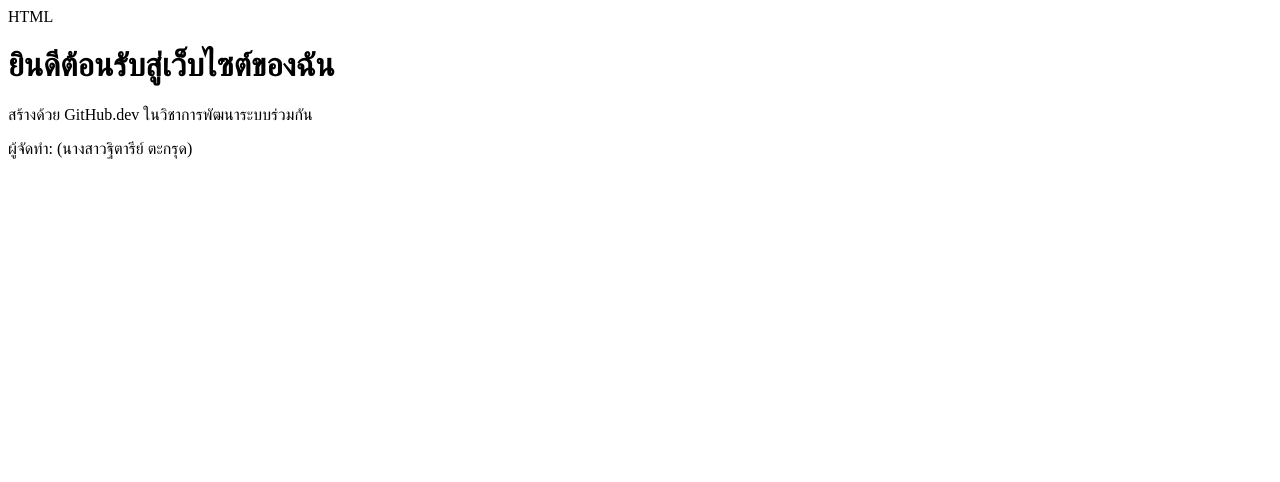
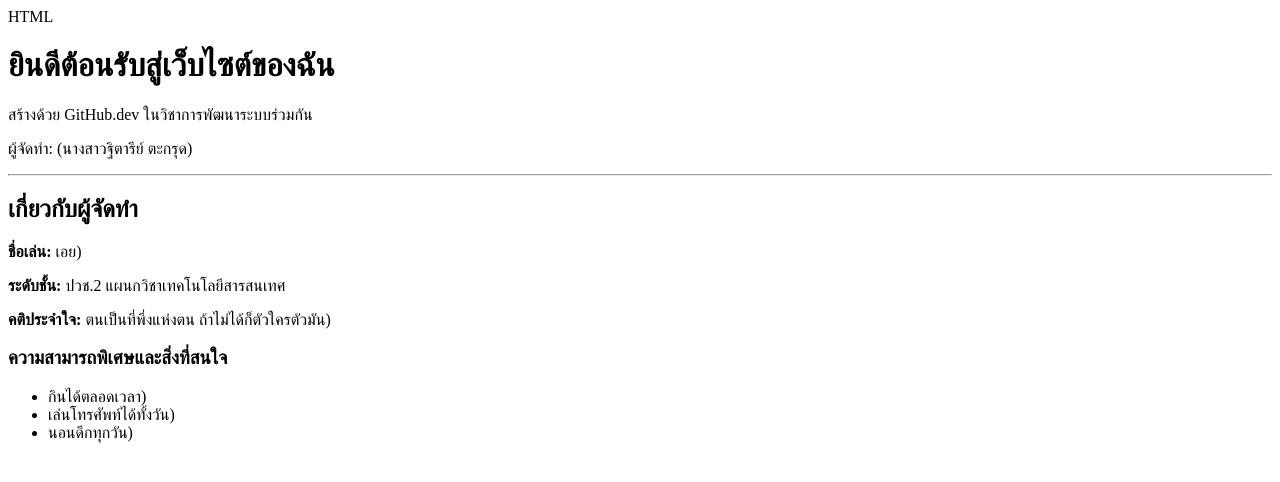
Before and after one commit to Titaree021/my-first-repo, a plain HTML site: page index.html in a window 1280 px wide. Drawn offline with Linux system fonts and the light colour scheme.

Commit message:
อัปเดตข้อมูลในสาขา feature-profile
Added additional content about the author, including personal details and interests.

```diff
--- a/index.html
+++ b/index.html
@@ -9,5 +9,18 @@ HTML
     <h1>ยินดีต้อนรับสู่เว็บไซต์ของฉัน</h1>
     <p>สร้างด้วย GitHub.dev ในวิชาการพัฒนาระบบร่วมกัน</p>
     <p>ผู้จัดทำ: (นางสาวฐิตารีย์ ตะกรุด)</p>
-</body>
-</html>
+    </p>
+    <hr>
+    <h2>เกี่ยวกับผู้จัดทำ</h2>
+    <p><strong>ชื่อเล่น:</strong> เอย)</p>
+    <p><strong>ระดับชั้น:</strong> ปวช.2 แผนกวิชาเทคโนโลยีสารสนเทศ</p>
+    <p><strong>คติประจำใจ:</strong> ตนเป็นที่พึ่งแห่งตน ถ้าไม่ได้ก็ตัวใครตัวมัน)</p>
+
+    <h3>ความสามารถพิเศษและสิ่งที่สนใจ</h3>
+    <ul>
+        <li>กินได้ตลอดเวลา)</li>
+        <li>เล่นโทรศัพท์ได้ทั้งวัน)</li>
+        <li>นอนดึกทุกวัน)</li>
+    </ul>
+    <body>
+    <html>
```
